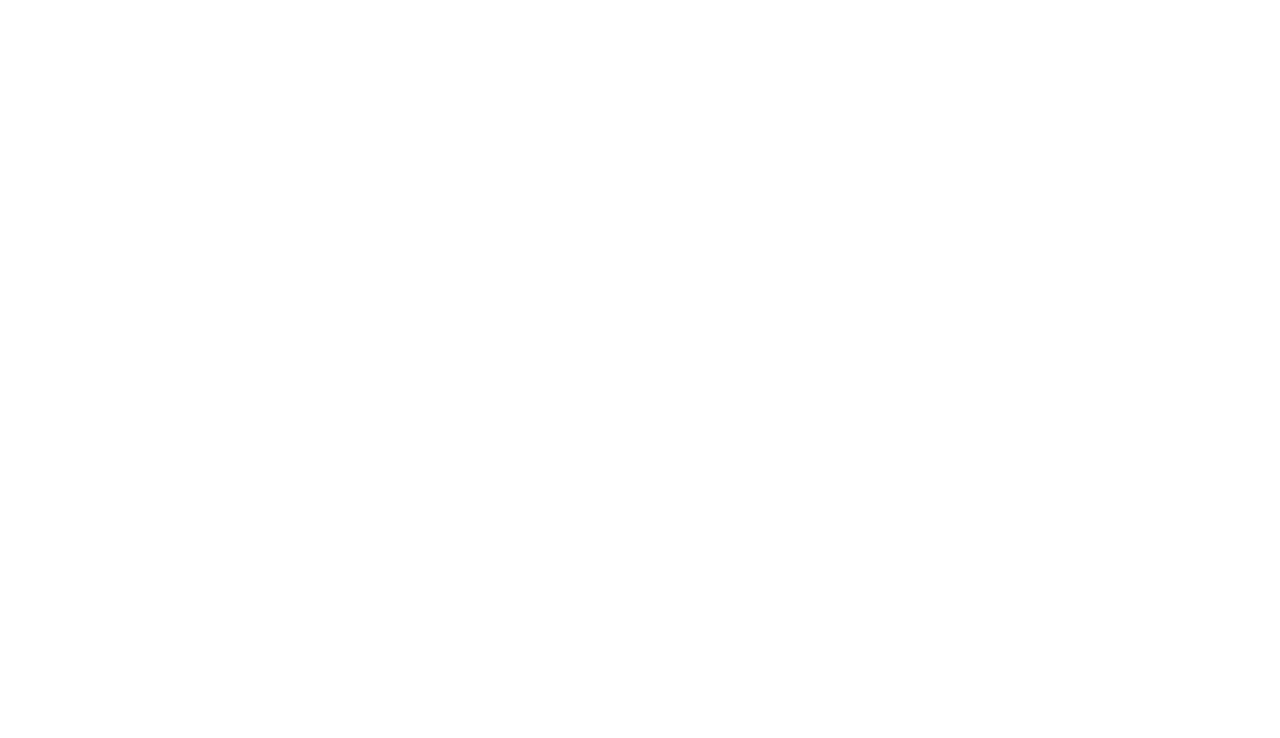
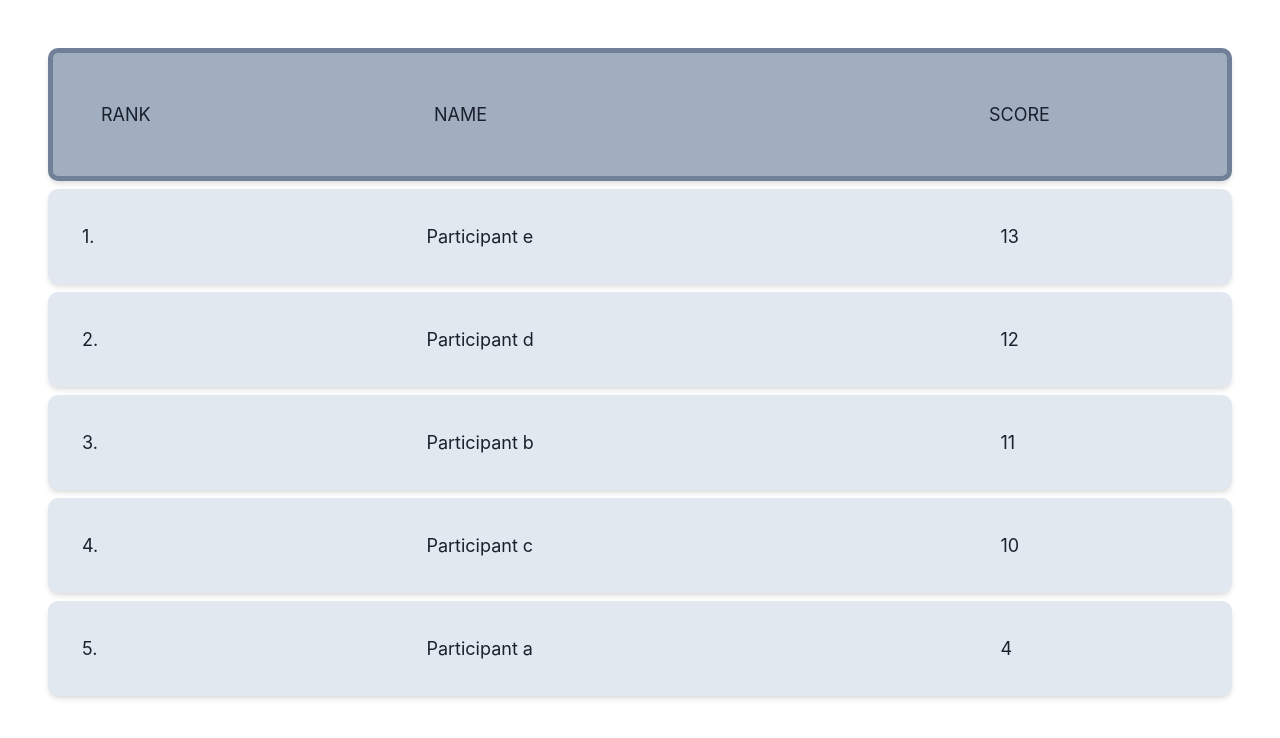
Before and after one commit to Currents-Workshops/Web-Of-Cards-Frontend, a React (Create React App) app: page / in a window 1280 px wide. Shown: the top 738 px of the page. Built offline with nearby package versions, Linux system fonts and the light colour scheme.

Commit message:
Added Leaderboard component

```diff
--- a/src/App.js
+++ b/src/App.js
@@ -2,15 +2,27 @@ import "./App.css";
 import Notification from "./components/Notification";
 import * as React from "react";
 import { ChakraProvider } from "@chakra-ui/react";
+import Leaderboard from "./components/LeaderBoard";
 
 function App() {
-  const [displaytoast, setdisplaytoast] = React.useState(false);
+  // const [displaytoast, setdisplaytoast] = React.useState(false);
+  const arrayOfParticipants = [
+    { name: "Participant a", score: 4 },
+    { name: "Participant b", score: 11 },
+    { name: "Participant c", score: 10 },
+    { name: "Participant d", score: 12 },
+    { name: "Participant e", score: 13 },
+  ];
+  //sorting the array in descending order before passing as a prop.
+  arrayOfParticipants.sort(function (a, b) {
+    return b.score - a.score;
+  });
+
   return (
     <ChakraProvider>
-      {/* <button onClick={() => setdisplaytoast(true)}>button</button>
-      {displaytoast && (
-        <Notification title="hello" status="success" duration={9000} />
-      )} */}
+      <div width={200}>
+        <Leaderboard participants={arrayOfParticipants}></Leaderboard>
+      </div>
     </ChakraProvider>
   );
 }
--- /dev/null
+++ b/src/components/LeaderBoard.js
@@ -0,0 +1,51 @@
+import React from "react";
+import { Box, Text, Stack, Flex } from "@chakra-ui/react";
+
+export default function Leaderboard(props) {
+  return (
+    <Box m="3rem">
+      <Stack spacing={2}>
+        <Flex
+          p="2rem"
+          shadow="md"
+          borderRadius="10px"
+          borderWidth="5px"
+          align="center"
+          borderColor="gray.500"
+          backgroundColor="gray.400"
+        >
+          <Box w="30%" p="1rem">
+            <Text fontSize="lg">RANK</Text>
+          </Box>
+          <Box w="50%" p="1rem">
+            <Text fontSize="lg">NAME</Text>
+          </Box>
+          <Box w="20%" p="1rem">
+            <Text fontSize="lg">SCORE</Text>
+          </Box>
+        </Flex>
+
+        {props.participants.map((participant, index) => (
+          <Flex
+            p="1rem"
+            borderRadius="10px"
+            shadow="md"
+            borderWidth="2px"
+            align="center"
+            backgroundColor="gray.200"
+          >
+            <Box w="30%" p="1rem">
+              <Text fontSize="lg">{index + 1}.</Text>
+            </Box>
+            <Box w="50%" p="1rem">
+              <Text fontSize="lg">{participant.name}</Text>
+            </Box>
+            <Box w="20%" p="1rem">
+              <Text fontSize="lg">{participant.score}</Text>
+            </Box>
+          </Flex>
+        ))}
+      </Stack>
+    </Box>
+  );
+}
```
